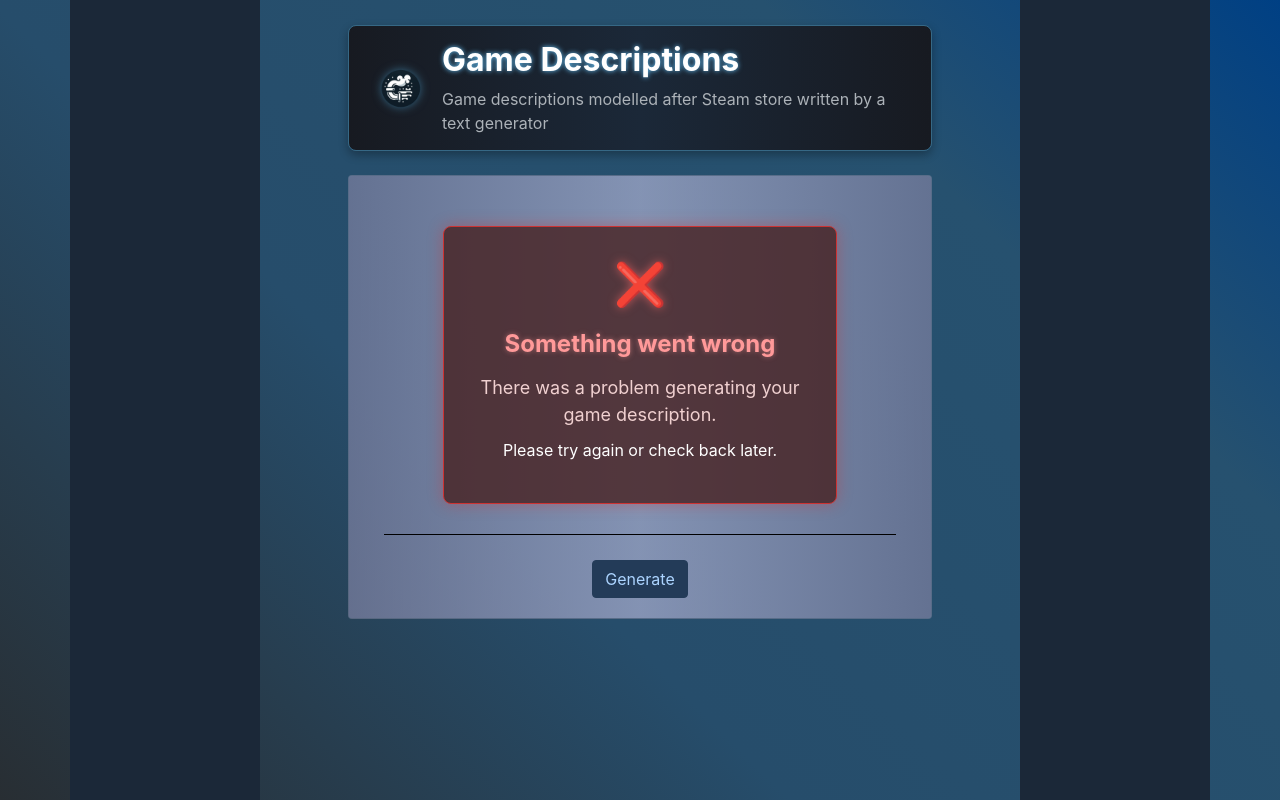
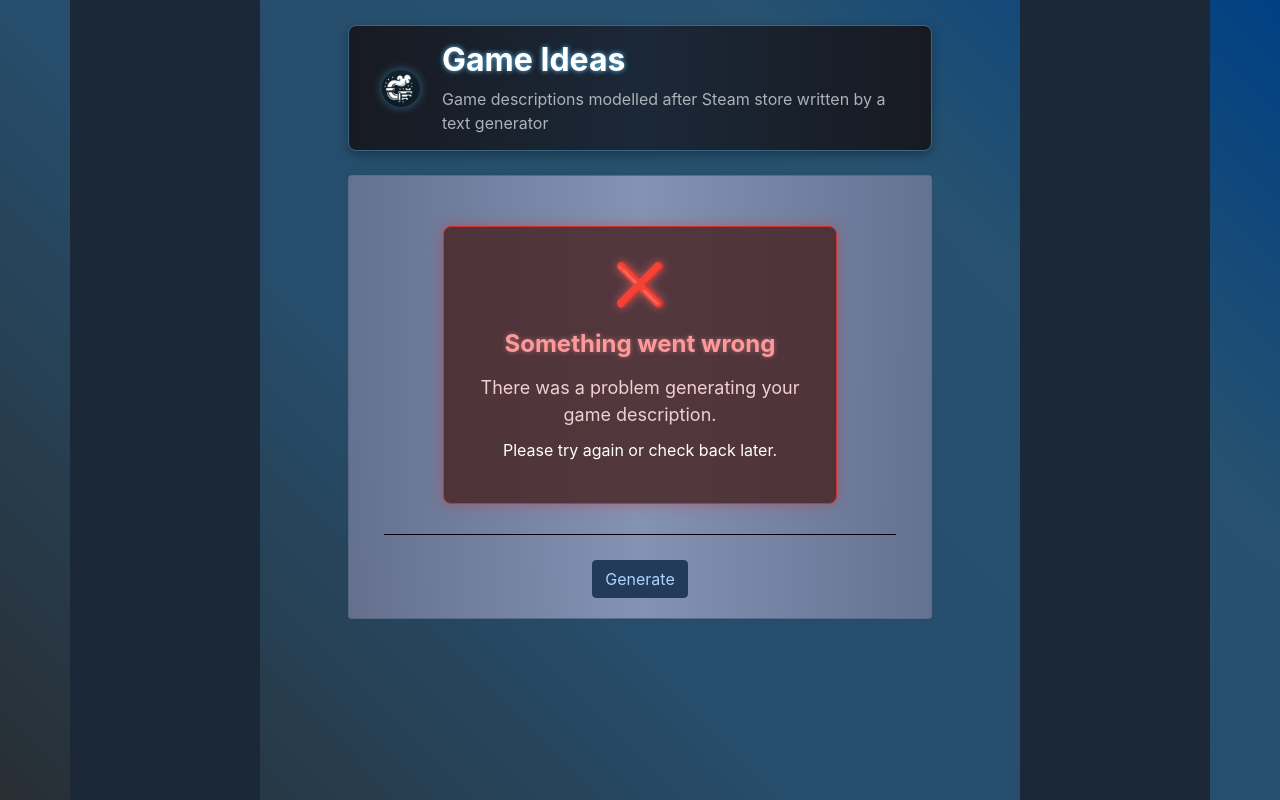
Before and after one commit to lajanki/steam-game-descriptor, a Flask app: page / in a window 1280 px wide. Run offline with Flask 3, Linux system fonts and the light colour scheme; some libraries are stand-ins or nearby versions.

Commit message:
chore: Tweak titles

```diff
--- a/app/templates/index.html
+++ b/app/templates/index.html
@@ -3,7 +3,7 @@
 
 <html lang="en">
 	<head>
-		<title>Game Ideas</title>
+		<title>Game Ideas | What if that thing I said?</title>
 		<meta charset="UTF-8" />
 		<meta name="descriptions" content="Game description written by a text generator">
 		<link rel="icon" type="image/x-icon" href="{{ url_for('static', filename='favicon.ico') }}">
@@ -136,7 +136,7 @@
 							<img src="{{ url_for('static', filename='img/steamy_pipe_logo_round.png') }}" alt="Logo">
 						</div>
 						<div class="header-text">
-							<h1>Game Descriptions</h1>
+							<h1>Game Ideas</h1>
 							<p>Game descriptions modelled after Steam store written by a text generator</p>
 						</div>
 					</div>
```
